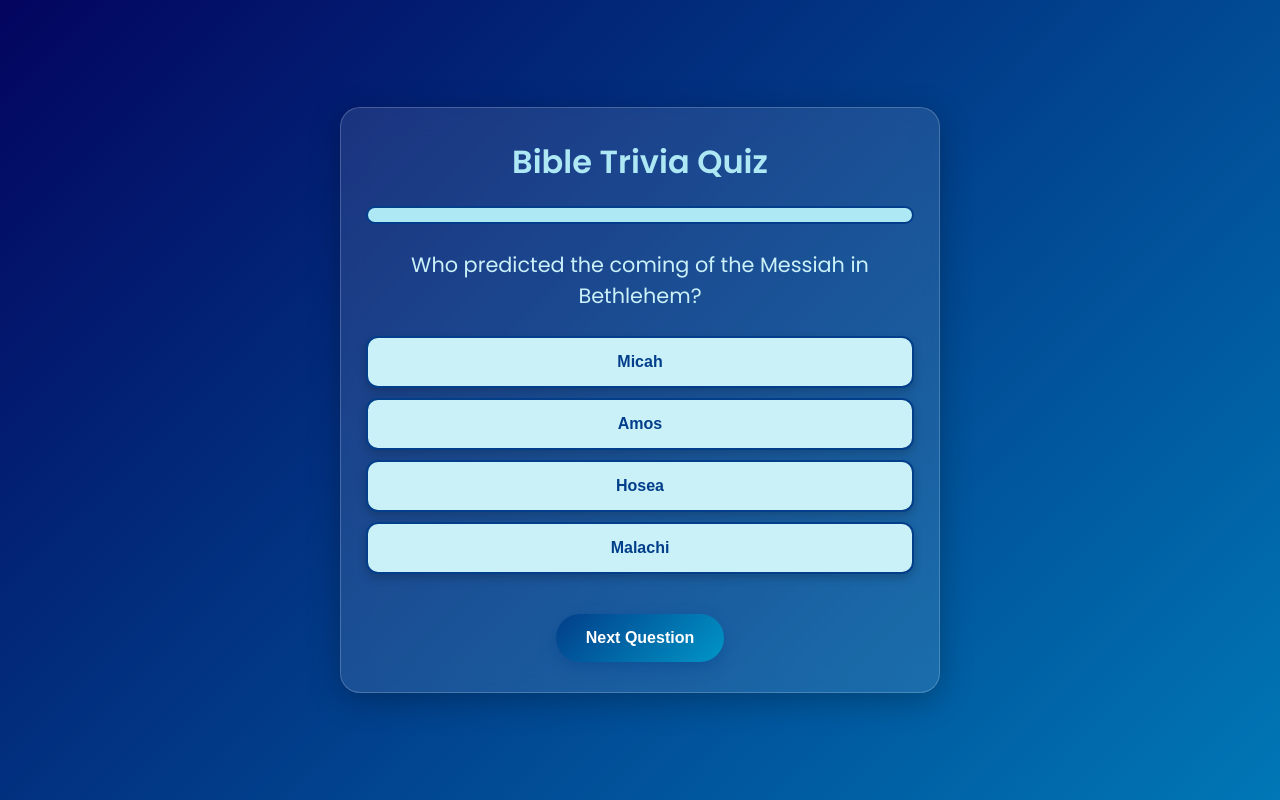
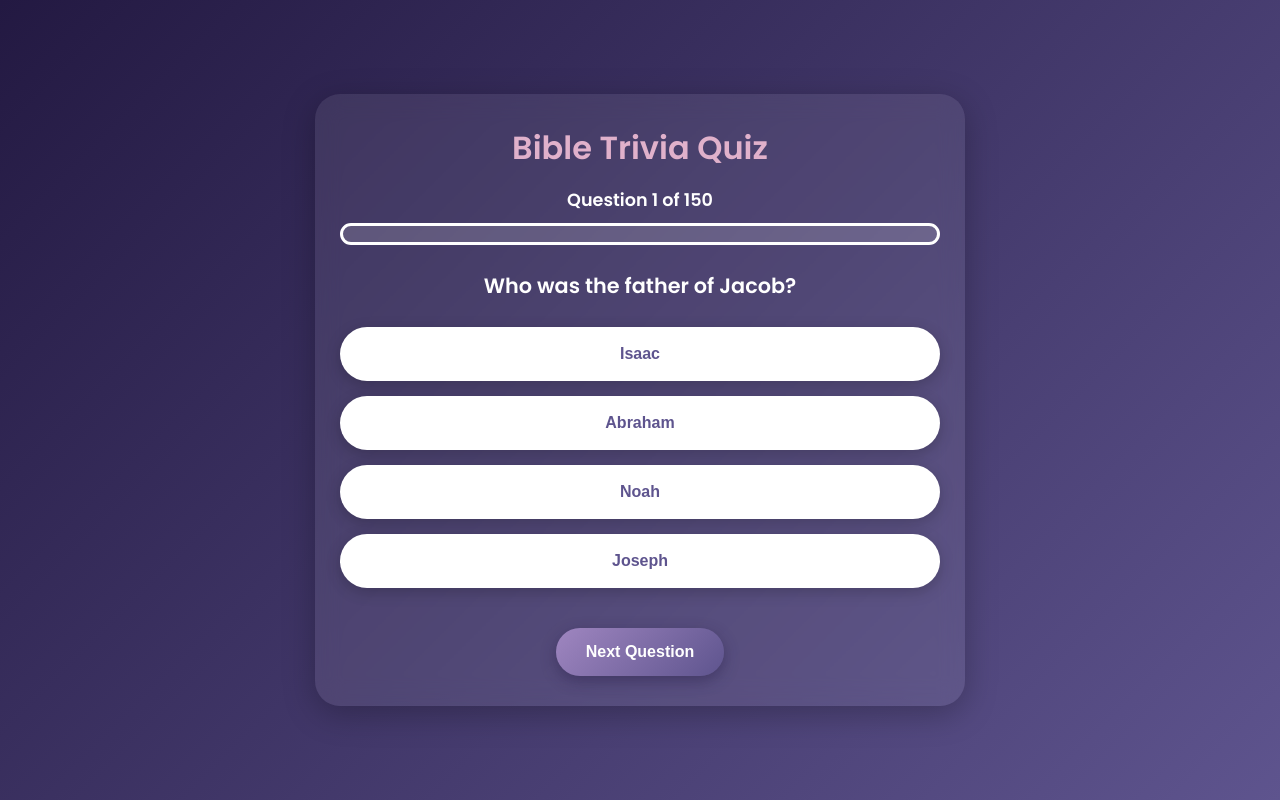
Before and after one commit to ChyAnalyst/APP, a plain HTML site: page index.html in a window 1280 px wide. Drawn offline with Linux system fonts and the light colour scheme.

Commit message:
Update index.html

```diff
--- a/index.html
+++ b/index.html
@@ -7,22 +7,21 @@
   <link href="https://fonts.googleapis.com/css2?family=Poppins:wght@400;600&display=swap" rel="stylesheet">
   <style>
     :root {
-      --federal-blue: #03045e;
-      --marian-blue: #023e8a;
-      --honolulu-blue: #0077b6;
-      --blue-green: #0096c7;
-      --pacific-cyan: #00b4d8;
-      --vivid-sky-blue: #48cae4;
-      --non-photo-blue: #90e0ef;
-      --non-photo-blue-2: #ade8f4;
-      --light-cyan: #caf0f8;
+      --russian-violet: #231942;
+      --ultra-violet: #5e548e;
+      --african-violet: #9f86c0;
+      --lilac: #be95c4;
+      --pink-lavender: #e0b1cb;
+      --correct-green: #4caf50;
+      --wrong-red: #e63946;
+      --white: #ffffff;
     }
 
     * { box-sizing: border-box; margin: 0; padding: 0; }
     body {
       font-family: 'Poppins', sans-serif;
-      background: linear-gradient(135deg, var(--federal-blue), var(--honolulu-blue));
-      color: var(--light-cyan);
+      background: linear-gradient(135deg, var(--russian-violet), var(--ultra-violet));
+      color: var(--white);
       min-height: 100vh;
       display: flex;
       align-items: center;
@@ -31,11 +30,10 @@
     }
 
     .quiz-container {
-      background: rgba(255, 255, 255, 0.1);
-      border: 1px solid rgba(255, 255, 255, 0.2);
-      border-radius: 20px;
+      background: rgba(255, 255, 255, 0.08);
+      border-radius: 25px;
       padding: 30px 25px;
-      max-width: 600px;
+      max-width: 650px;
       width: 100%;
       box-shadow: 0 8px 32px rgba(0, 0, 0, 0.25);
       backdrop-filter: blur(12px);
@@ -49,23 +47,30 @@
     }
 
     h1 {
-      margin-bottom: 20px;
+      margin-bottom: 15px;
       font-weight: 700;
       font-size: 2rem;
-      color: var(--non-photo-blue-2);
+      color: var(--pink-lavender);
+    }
+
+    .tracker {
+      margin-bottom: 10px;
+      font-size: 1.1rem;
+      font-weight: 600;
+      color: var(--white);
     }
 
     .progress {
-      height: 18px;
-      background: var(--non-photo-blue-2);
-      border-radius: 9px;
+      height: 22px;
+      background: rgba(255, 255, 255, 0.15);
+      border-radius: 12px;
       overflow: hidden;
       margin-bottom: 25px;
-      border: 2px solid var(--marian-blue);
+      border: 3px solid var(--white);
     }
     .progress-bar {
       height: 100%;
-      background: linear-gradient(135deg, var(--blue-green), var(--pacific-cyan));
+      background: linear-gradient(135deg, var(--pink-lavender), var(--african-violet));
       width: 0;
       transition: width 0.4s ease;
     }
@@ -74,52 +79,53 @@
       font-size: 1.3rem;
       margin-bottom: 25px;
       line-height: 1.5;
-      font-weight: 500;
-      color: var(--light-cyan);
+      font-weight: 600;
+      color: var(--white);
     }
 
     .answers {
       list-style: none;
       margin-bottom: 25px;
+      padding: 0;
     }
-    .answers li { margin: 10px 0; }
+    .answers li { margin: 15px 0; }
 
     .answers button {
       width: 100%;
-      padding: 15px 20px;
+      padding: 18px;
       font-size: 1rem;
-      background: var(--light-cyan);
-      border: 2px solid var(--marian-blue);
-      border-radius: 12px;
-      color: var(--marian-blue);
+      background: var(--white);
+      border: none;
+      border-radius: 50px;
+      color: var(--ultra-violet);
       font-weight: 600;
       cursor: pointer;
       transition: all 0.3s ease;
-      box-shadow: 0 4px 10px rgba(0, 0, 0, 0.2);
+      box-shadow: 0 4px 15px rgba(0, 0, 0, 0.2);
     }
     .answers button:hover {
-      background: var(--vivid-sky-blue);
-      color: var(--federal-blue);
-      transform: translateY(-2px);
+      background: var(--pink-lavender);
+      color: var(--russian-violet);
+      transform: translateY(-3px);
     }
-    .answers button:active { transform: scale(0.97); }
 
     #next, #restart {
-      background: linear-gradient(135deg, var(--marian-blue), var(--blue-green));
+      background: linear-gradient(135deg, var(--african-violet), var(--ultra-violet));
       border: none;
       padding: 15px 30px;
       font-size: 1rem;
       border-radius: 50px;
       cursor: pointer;
-      color: #fff;
+      color: var(--white);
       font-weight: 600;
       transition: all 0.3s ease;
       margin-top: 15px;
-      box-shadow: 0 5px 15px rgba(2, 62, 138, 0.4);
+      box-shadow: 0 5px 15px rgba(35, 25, 66, 0.4);
     }
     #next:hover, #restart:hover {
       transform: scale(1.05);
-      background: var(--honolulu-blue);
+      background: var(--pink-lavender);
+      color: var(--russian-violet);
     }
     #restart { display: none; }
 
@@ -127,7 +133,7 @@
       margin-top: 15px;
       font-size: 1.1rem;
       font-weight: 600;
-      color: var(--non-photo-blue);
+      color: var(--pink-lavender);
     }
 
     @media(max-width: 600px) {
@@ -140,6 +146,7 @@
 <body>
   <div class="quiz-container">
     <h1>Bible Trivia Quiz</h1>
+    <div class="tracker" id="tracker">Question 1 of ...</div>
     <div class="progress"><div class="progress-bar"></div></div>
     <div id="quiz">
       <p class="question">Loading question...</p>
@@ -157,6 +164,7 @@
     const nextBtn = document.getElementById('next');
     const restartBtn = document.getElementById('restart');
     const progressBar = document.querySelector('.progress-bar');
+    const trackerEl = document.getElementById('tracker');
 
     let currentQuestion = {};
     let score = 0;
@@ -172,7 +180,7 @@
 
     async function fetchQuestions() {
       try {
-        const res = await fetch('https://chyanalyst.github.io/APP/bible-trivia.json');
+        const res = await fetch('https://chyanalyst.github.io/APP/bible.json');
         questions = await res.json();
         shuffleArray(questions);
         loadQuestion();
@@ -191,10 +199,12 @@
         nextBtn.style.display = 'none';
         restartBtn.style.display = 'inline-block';
         progressBar.style.width = "100%";
+        trackerEl.innerHTML = "Quiz Completed!";
         return;
       }
 
       currentQuestion = questions[questionIndex];
+      trackerEl.innerHTML = `Question ${questionIndex + 1} of ${questions.length}`;
       questionEl.innerHTML = currentQuestion.question;
 
       const answers = [...currentQuestion.incorrect_answers];
@@ -218,16 +228,16 @@
       const correct = answer === currentQuestion.correct_answer;
       if (correct) {
         score++;
-        btn.style.background = '#00b359'; // green
+        btn.style.background = 'var(--correct-green)';
         btn.style.color = "#fff";
         feedbackEl.innerHTML = "✅ Correct!";
       } else {
-        btn.style.background = '#e63946'; // red
+        btn.style.background = 'var(--wrong-red)';
         btn.style.color = "#fff";
         feedbackEl.innerHTML = `❌ Wrong! Correct: <strong>${currentQuestion.correct_answer}</strong>`;
         document.querySelectorAll('.answers button').forEach(b => {
           if (b.innerHTML === currentQuestion.correct_answer) {
-            b.style.background = '#00b359';
+            b.style.background = 'var(--correct-green)';
             b.style.color = "#fff";
           }
         });
@@ -252,6 +262,7 @@
       nextBtn.style.display = 'inline-block';
       restartBtn.style.display = 'none';
       progressBar.style.width = "0%";
+      trackerEl.innerHTML = `Question 1 of ${questions.length}`;
       loadQuestion();
     });
 
```
